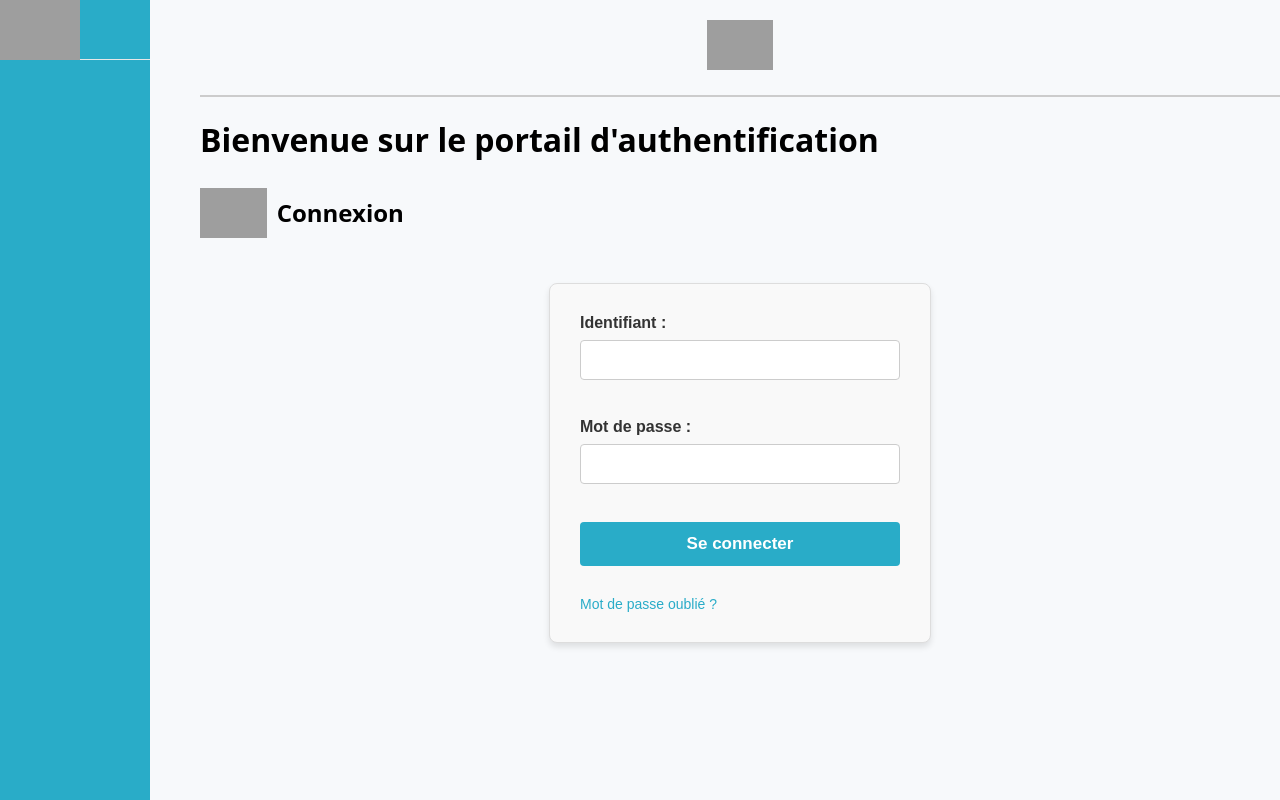
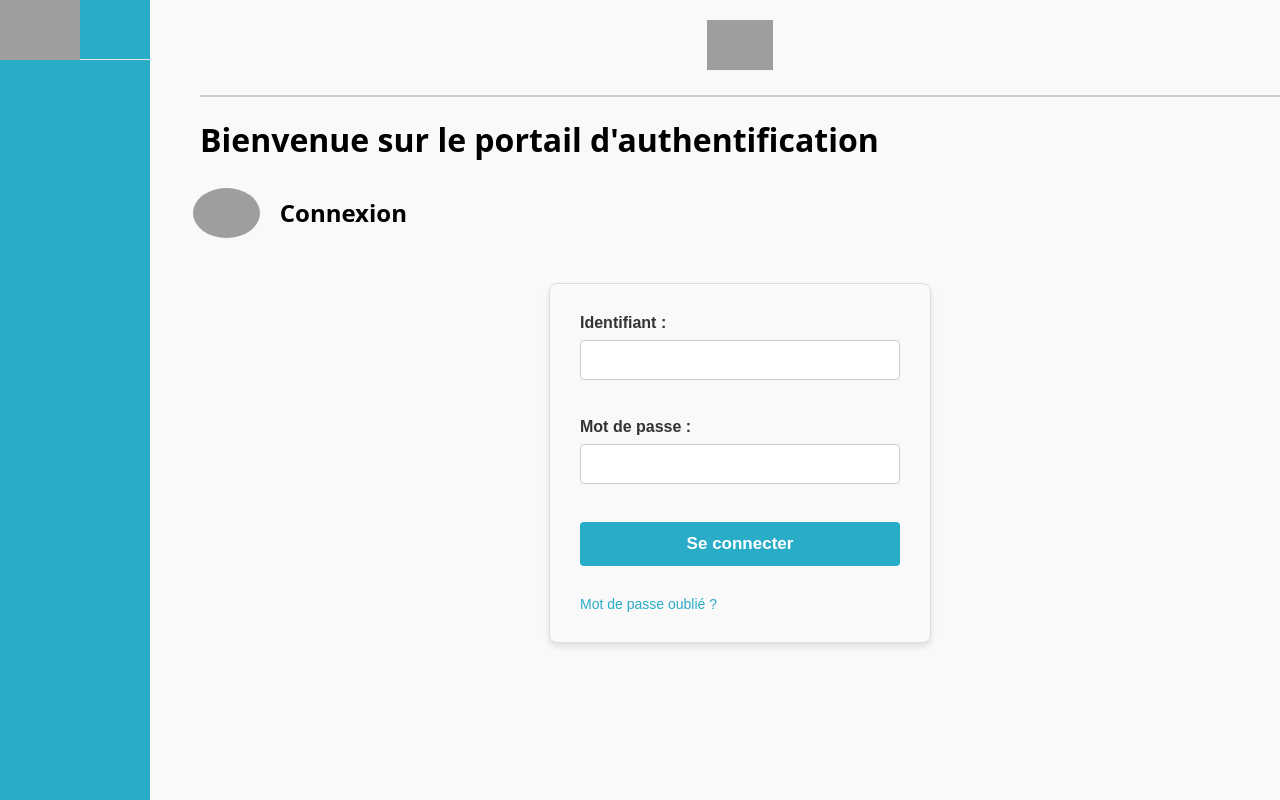
Before and after one commit to selyanek/SAE301, a PHP site: page / in a window 1280 px wide. Run offline with PHP 8.4, Linux system fonts and the light colour scheme; grey boxes are pictures that could not be loaded.

Commit message:
aaaaaaaaaaa

```diff
--- a/Views/style2.css
+++ b/Views/style2.css
@@ -108,16 +108,22 @@ a .button {
   gap: 10px;
   height: 60px;
   width: 200px;
+  justify-content: center;
 }
 .text-with-image img {
  height: 50px;
  width: auto;
  vertical-align: middle;
+ border-radius: 50%;
+ margin-right: 10px;
+ align-self: center;
+
 }
 
 .text-with-image h2 {
   display: flex;
   align-items: center;
+  align-self: center;
 }
 
 .wapper {
```
